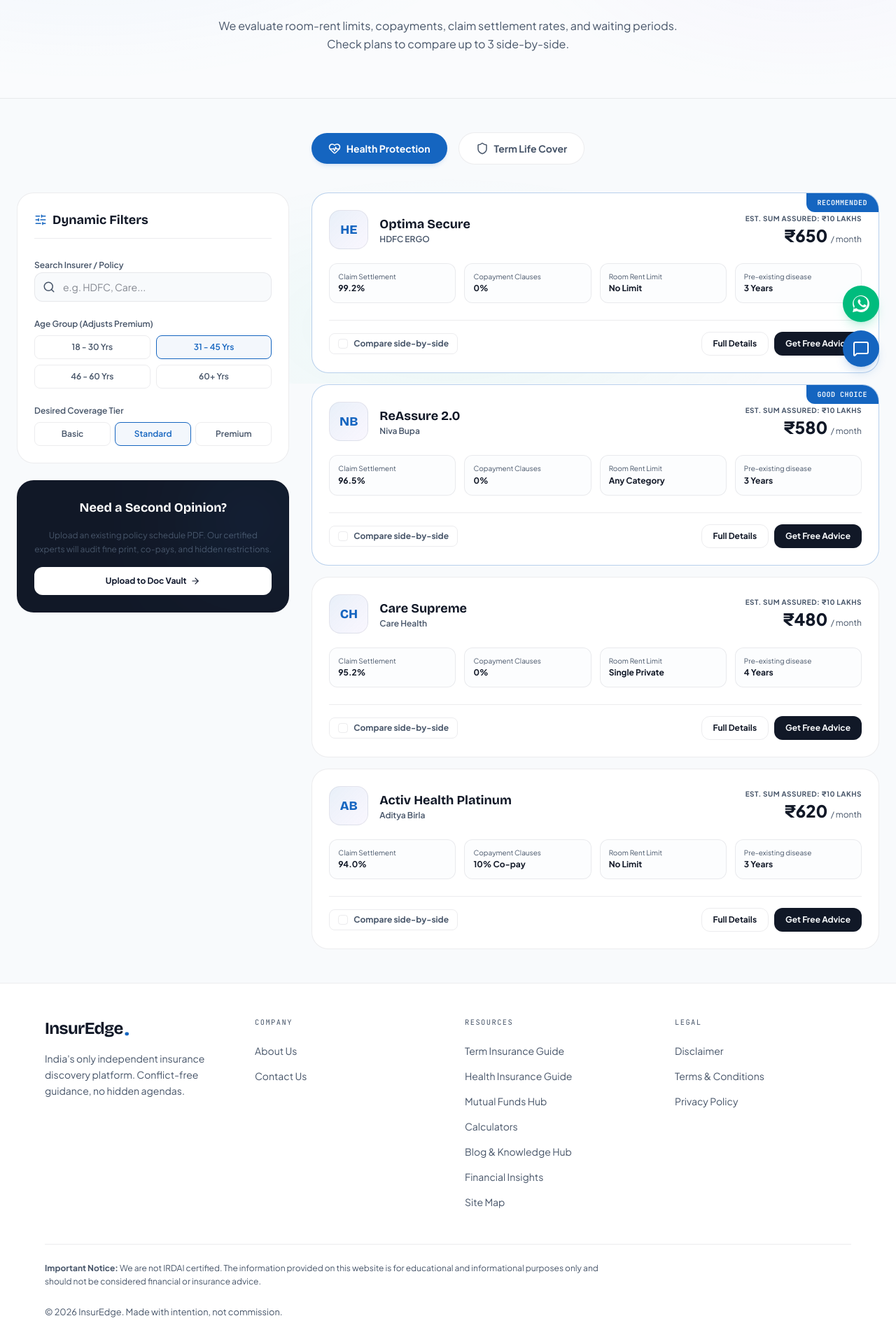
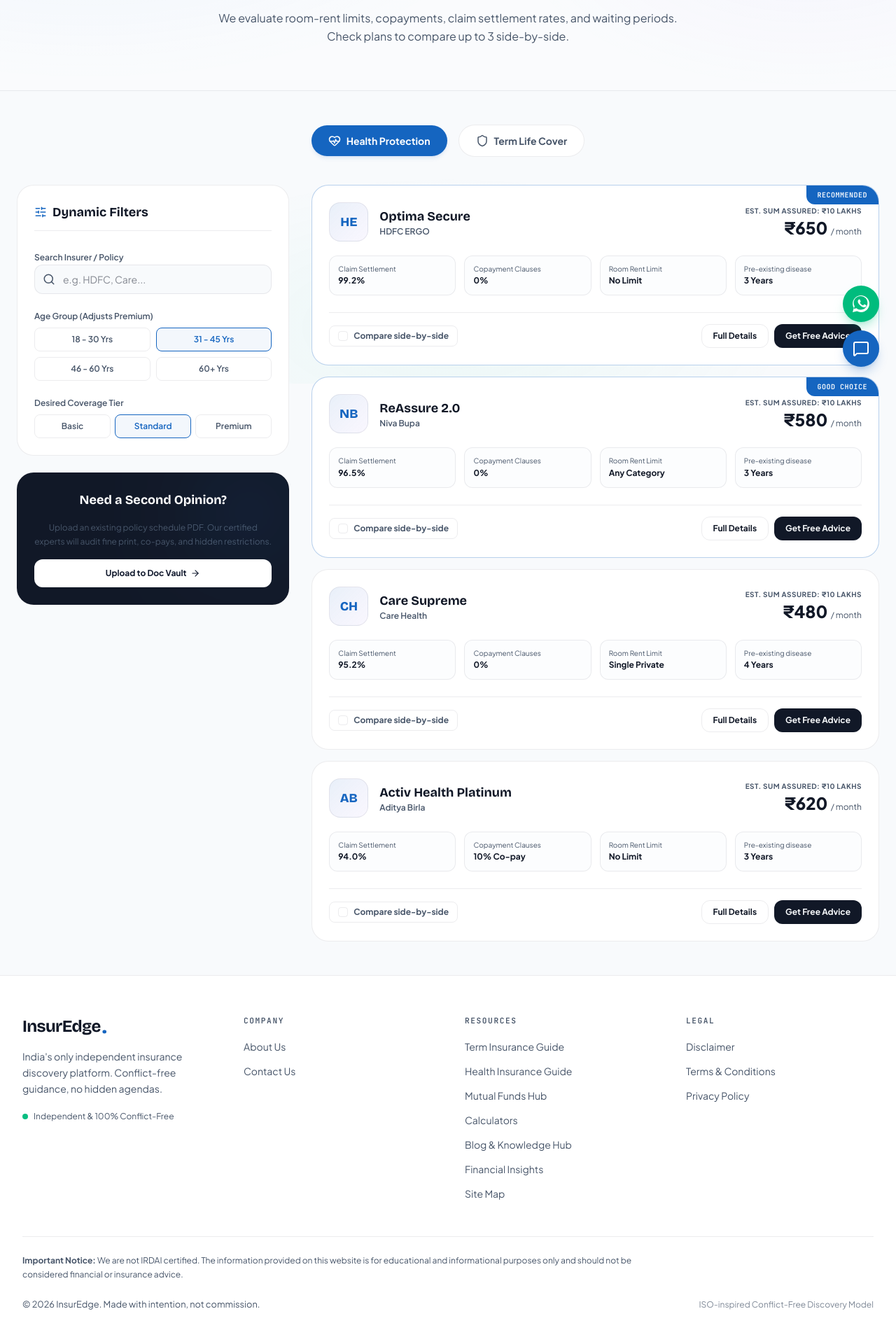
Before and after one commit to amit0000123/Insuredge, a Next.js app: page /plans in a window 1280 px wide. Shown: the part 252-2172 px from the top of the page at 70% size. Built offline with nearby package versions, Linux system fonts and the light colour scheme.

Commit message:
feat(ui): modernize responsiveness, micro-interactions, and accessibility to 2026 standards

```diff
--- a/app/globals.css
+++ b/app/globals.css
@@ -90,13 +90,53 @@
   --accent-glow: rgba(255, 94, 125, 0.3);
 }
 
+html {
+  scroll-behavior: smooth;
+  overflow-x: clip;
+  max-width: 100%;
+}
+
 body {
   font-family: var(--font-sans), 'Inter', system-ui, sans-serif;
   background-color: var(--background);
   color: var(--text-primary);
   transition: background-color 0.3s ease, color 0.3s ease, border-color 0.3s ease;
-  overflow-x: hidden;
+  overflow-x: clip;
+  max-width: 100%;
+  -webkit-font-smoothing: antialiased;
+  -moz-osx-font-smoothing: grayscale;
 }
+
+/* Accessible focus ring across all interactive elements */
+:focus-visible {
+  outline: 2px solid var(--primary);
+  outline-offset: 2px;
+}
+
+/* Touch-action optimization for mobile sliders and scrollers */
+input[type="range"] {
+  touch-action: pan-y;
+}
+
+/* Safe area insets for notched and home-bar devices */
+.pb-safe {
+  padding-bottom: max(env(safe-area-inset-bottom, 0px), 8px);
+}
+
+.pt-safe {
+  padding-top: max(env(safe-area-inset-top, 0px), 8px);
+}
+
+/* Respect user reduced-motion preference */
+@media (prefers-reduced-motion: reduce) {
+  *, ::before, ::after {
+    animation-duration: 0.01ms !important;
+    animation-iteration-count: 1 !important;
+    transition-duration: 0.01ms !important;
+    scroll-behavior: auto !important;
+  }
+}
+
 
 /* Mesh Background adapting to product themes */
 .mesh {
@@ -193,11 +233,15 @@
 
 /* Dynamic Typography with clamp() */
 h1 {
-  font-size: clamp(2.25rem, 6vw, 4rem);
+  font-size: clamp(1.875rem, 5vw + 0.5rem, 3.75rem);
+  line-height: 1.15;
+  letter-spacing: -0.02em;
 }
 
 h2 {
-  font-size: clamp(1.75rem, 4vw, 2.75rem);
+  font-size: clamp(1.5rem, 3.5vw + 0.25rem, 2.75rem);
+  line-height: 1.25;
+  letter-spacing: -0.015em;
 }
 
 /* Custom premium elements that adapt to theme */
@@ -214,13 +258,18 @@
   display: inline-flex;
   align-items: center;
   gap: 0.5rem;
-  transition: transform 0.2s, box-shadow 0.2s;
+  transition: transform 0.2s cubic-bezier(0.16, 1, 0.3, 1), box-shadow 0.2s cubic-bezier(0.16, 1, 0.3, 1), opacity 0.15s ease;
   box-shadow: 0 4px 20px rgba(59, 130, 246, 0.25);
+  user-select: none;
 }
 
 .btn-primary-custom:hover {
   transform: translateY(-2px);
   box-shadow: 0 8px 30px rgba(59, 130, 246, 0.4);
+}
+
+.btn-primary-custom:active {
+  transform: translateY(0) scale(0.98);
 }
 
 .btn-outline-custom {
@@ -236,12 +285,18 @@
   align-items: center;
   gap: 0.5rem;
   backdrop-filter: blur(8px);
-  transition: all 0.2s;
+  transition: all 0.2s cubic-bezier(0.16, 1, 0.3, 1);
+  user-select: none;
 }
 
 .btn-outline-custom:hover {
   background: rgba(255, 255, 255, 0.08);
   border-color: rgba(120, 120, 120, 0.3);
+  transform: translateY(-1px);
+}
+
+.btn-outline-custom:active {
+  transform: translateY(0) scale(0.98);
 }
 
 .dark .btn-outline-custom {
--- a/components/ChatWidget.tsx
+++ b/components/ChatWidget.tsx
@@ -205,18 +205,18 @@
   return (
     <>
       {/* Floating Action Buttons Group */}
-      <div className="fixed bottom-20 right-4 sm:bottom-6 sm:right-6 xl:bottom-6 xl:right-6 flex flex-col items-center space-y-3 z-40 font-sans">
+      <div className="fixed bottom-[calc(4.75rem+env(safe-area-inset-bottom,0px))] right-3 sm:bottom-6 sm:right-6 xl:bottom-6 xl:right-6 flex flex-col items-center space-y-3 z-40 font-sans">
         {/* WhatsApp Redirection Button */}
         <motion.a
           href="https://wa.me/9118004195920?text=Hi%20InsurEdge%2C%20I%20would%20like%20to%20get%20unbiased%20advice%20on%20my%20insurance."
           target="_blank"
           rel="noopener noreferrer"
-          whileHover={{ scale: 1.1, y: -2 }}
-          whileTap={{ scale: 0.95 }}
-          className="bg-emerald-500 hover:bg-emerald-600 text-white p-3.5 rounded-full shadow-lg shadow-emerald-500/20 flex items-center justify-center cursor-pointer transition-colors"
-          aria-label="Chat on WhatsApp"
+          whileHover={{ scale: 1.08, y: -2 }}
+          whileTap={{ scale: 0.94 }}
+          className="bg-emerald-500 hover:bg-emerald-600 active:scale-95 text-white p-3.5 rounded-full shadow-lg shadow-emerald-500/25 flex items-center justify-center cursor-pointer transition-all focus-visible:ring-2 focus-visible:ring-emerald-400 min-w-[48px] min-h-[48px]"
+          aria-label="Chat with advisor on WhatsApp"
         >
-          <svg className="w-6 h-6 fill-current" viewBox="0 0 24 24">
+          <svg className="w-6 h-6 fill-current" viewBox="0 0 24 24" aria-hidden="true">
             <path d="M.057 24l1.687-6.163c-1.041-1.804-1.588-3.849-1.587-5.946C.06 5.348 5.397.01 12.008.01c3.202.001 6.212 1.246 8.477 3.514 2.266 2.268 3.507 5.28 3.505 8.484-.004 6.657-5.34 11.997-11.953 11.997-2.005-.001-3.973-.502-5.731-1.456L0 24zm6.59-4.846c1.6.95 3.188 1.449 4.825 1.451 5.436 0 9.86-4.37 9.864-9.799.002-2.63-1.023-5.101-2.885-6.965C16.528 2.01 14.069.993 11.453.993 6.01.993 1.587 5.363 1.584 10.793c-.001 1.693.447 3.344 1.3 4.8l-.996 3.633 3.759-.979zm12.308-5.328c-.297-.149-1.758-.867-2.03-.967-.273-.099-.471-.148-.67.15-.197.297-.767.966-.94 1.164-.173.199-.347.223-.644.075-.297-.15-1.255-.463-2.39-1.475-.883-.788-1.48-1.761-1.653-2.059-.173-.297-.018-.458.13-.606.134-.133.298-.347.446-.52.149-.174.198-.298.298-.497.099-.198.05-.371-.025-.52-.075-.149-.669-1.612-.916-2.207-.242-.579-.487-.501-.669-.51l-.57-.01c-.198 0-.52.074-.792.372-.272.297-1.04 1.016-1.04 2.479 0 1.462 1.065 2.875 1.213 3.074.149.198 2.096 3.2 5.077 4.487.709.306 1.262.489 1.694.625.712.227 1.36.195 1.871.118.571-.085 1.758-.719 2.006-1.413.248-.694.248-1.289.173-1.413-.074-.124-.272-.198-.57-.347z"/>
           </svg>
         </motion.a>
@@ -224,11 +224,13 @@
         {/* AI Chat Widget Toggle */}
         <motion.button
           suppressHydrationWarning
+          type="button"
           onClick={() => setIsOpen(!isOpen)}
-          whileHover={{ scale: 1.1, y: -2 }}
-          whileTap={{ scale: 0.95 }}
-          className="bg-primary-custom hover:opacity-90 text-white p-3.5 rounded-full shadow-lg shadow-primary-custom/20 flex items-center justify-center cursor-pointer transition-all"
-          aria-label="Toggle AI assistant"
+          whileHover={{ scale: 1.08, y: -2 }}
+          whileTap={{ scale: 0.94 }}
+          className="bg-primary-custom hover:opacity-95 active:scale-95 text-white p-3.5 rounded-full shadow-lg shadow-primary-custom/25 flex items-center justify-center cursor-pointer transition-all focus-visible:ring-2 focus-visible:ring-primary-custom min-w-[48px] min-h-[48px]"
+          aria-label={isOpen ? "Close AI assistant" : "Open AI assistant"}
+          aria-expanded={isOpen}
         >
           {isOpen ? <X className="w-6 h-6" /> : <MessageSquare className="w-6 h-6" />}
         </motion.button>
@@ -241,7 +243,9 @@
             initial={{ opacity: 0, scale: 0.95, y: 30 }}
             animate={{ opacity: 1, scale: 1, y: 0 }}
             exit={{ opacity: 0, scale: 0.95, y: 30 }}
-            className="fixed bottom-24 right-4 sm:bottom-28 sm:right-6 w-[calc(100vw-2rem)] sm:w-96 max-w-full bg-surface border border-border-custom rounded-3xl shadow-2xl overflow-hidden z-40 flex flex-col h-[480px] max-h-[calc(100dvh-120px)] transition-colors duration-300"
+            role="dialog"
+            aria-label="InsurEdge Virtual Advisor"
+            className="fixed bottom-[calc(5rem+env(safe-area-inset-bottom,0px))] right-2 sm:right-6 sm:bottom-24 w-[calc(100vw-1rem)] sm:w-96 max-w-full bg-surface border border-border-custom rounded-3xl shadow-2xl overflow-hidden z-40 flex flex-col h-[500px] max-h-[calc(100dvh-120px)] transition-colors duration-300"
           >
             {/* Header */}
             <div className="bg-background/80 px-6 py-4 flex items-center justify-between border-b border-border-custom backdrop-blur-md">
@@ -353,8 +357,9 @@
                   <button
                     suppressHydrationWarning
                     key={prompt}
+                    type="button"
                     onClick={() => handleSendMessage(prompt)}
-                    className="bg-background hover:bg-background/80 text-text-primary text-[10px] font-bold py-1.5 px-3 rounded-full border border-border-custom cursor-pointer transition-colors"
+                    className="min-h-[32px] bg-background hover:bg-background/80 active:scale-95 text-text-primary text-[10px] font-semibold py-1.5 px-3 rounded-full border border-border-custom cursor-pointer transition-all focus-visible:ring-2 focus-visible:ring-primary-custom"
                   >
                     {prompt}
                   </button>
@@ -376,12 +381,13 @@
                 value={inputText}
                 onChange={(e) => setInputText(e.target.value)}
                 placeholder={isHandoff ? "Type phone number or email..." : "Ask about 80D limits, term covers..."}
-                className="flex-1 bg-background text-xs py-2.5 px-4 rounded-xl border border-border-custom focus:outline-none focus:border-primary-custom text-text-primary"
+                className="flex-1 bg-background text-xs min-h-[44px] py-2 px-4 rounded-xl border border-border-custom focus:outline-none focus:ring-2 focus:ring-primary-custom text-text-primary"
               />
               <button
                 suppressHydrationWarning
                 type="submit"
-                className="bg-primary-custom text-white p-2.5 rounded-xl cursor-pointer hover:opacity-90 transition-opacity"
+                aria-label="Send message"
+                className="min-w-[44px] min-h-[44px] bg-primary-custom text-white rounded-xl cursor-pointer hover:opacity-95 active:scale-95 flex items-center justify-center transition-all focus-visible:ring-2 focus-visible:ring-primary-custom shadow-sm"
               >
                 <Send className="h-4 w-4" />
               </button>
--- a/components/Footer.tsx
+++ b/components/Footer.tsx
@@ -4,29 +4,39 @@
   const currentYear = new Date().getFullYear();
 
   return (
-    <footer className="bg-surface border-t border-border-custom px-[5vw] py-12 relative z-10 font-sans transition-colors duration-300">
-      <div className="max-w-7xl mx-auto grid grid-cols-1 md:grid-cols-2 lg:grid-cols-4 gap-12 mb-12 text-left">
+    <footer className="bg-surface border-t border-border-custom px-4 sm:px-6 lg:px-8 pt-14 pb-28 xl:pb-14 relative z-10 font-sans transition-colors duration-300">
+      <div className="max-w-7xl mx-auto grid grid-cols-1 sm:grid-cols-2 lg:grid-cols-4 gap-10 lg:gap-12 mb-12 text-left">
         {/* Brand Column */}
-        <div className="space-y-4">
+        <div className="space-y-4 sm:col-span-2 lg:col-span-1">
           <div className="font-display font-bold text-2xl tracking-tight text-text-primary flex items-center gap-0.5">
             InsurEdge<span className="text-primary-custom text-3xl font-bold leading-none">.</span>
           </div>
-          <p className="text-[0.875rem] text-text-secondary leading-relaxed max-w-[280px]">
+          <p className="text-[0.875rem] text-text-secondary leading-relaxed max-w-[320px]">
             India's only independent insurance discovery platform. Conflict-free guidance, no hidden agendas.
           </p>
+          <div className="flex items-center gap-2 pt-1 text-xs text-text-secondary">
+            <span className="inline-block w-2 h-2 rounded-full bg-emerald-500 animate-pulse" />
+            <span>Independent &amp; 100% Conflict-Free</span>
+          </div>
         </div>
 
         {/* Company Links */}
         <div>
-          <h4 className="font-mono text-[0.65rem] tracking-[0.14em] text-text-secondary uppercase mb-5">Company</h4>
-          <ul className="list-none p-0 m-0 space-y-3">
+          <h4 className="font-mono text-[0.7rem] font-semibold tracking-[0.14em] text-text-secondary uppercase mb-4">Company</h4>
+          <ul className="list-none p-0 m-0 space-y-2.5">
             <li>
-              <Link href="/about" className="text-text-secondary hover:text-primary-custom text-[0.875rem] transition-colors">
+              <Link
+                href="/about"
+                className="group inline-flex items-center text-text-secondary hover:text-primary-custom text-[0.875rem] transition-all duration-200 hover:translate-x-1 focus-visible:ring-2 focus-visible:ring-primary-custom rounded-md py-0.5"
+              >
                 About Us
               </Link>
             </li>
             <li>
-              <Link href="/contact" className="text-text-secondary hover:text-primary-custom text-[0.875rem] transition-colors">
+              <Link
+                href="/contact"
+                className="group inline-flex items-center text-text-secondary hover:text-primary-custom text-[0.875rem] transition-all duration-200 hover:translate-x-1 focus-visible:ring-2 focus-visible:ring-primary-custom rounded-md py-0.5"
+              >
                 Contact Us
               </Link>
             </li>
@@ -35,40 +45,61 @@
 
         {/* Resources & Support */}
         <div>
-          <h4 className="font-mono text-[0.65rem] tracking-[0.14em] text-text-secondary uppercase mb-5">Resources</h4>
-          <ul className="list-none p-0 m-0 space-y-3">
+          <h4 className="font-mono text-[0.7rem] font-semibold tracking-[0.14em] text-text-secondary uppercase mb-4">Resources</h4>
+          <ul className="list-none p-0 m-0 space-y-2.5">
             <li>
-              <Link href="/term-insurance" className="text-text-secondary hover:text-primary-custom text-[0.875rem] transition-colors">
+              <Link
+                href="/term-insurance"
+                className="group inline-flex items-center text-text-secondary hover:text-primary-custom text-[0.875rem] transition-all duration-200 hover:translate-x-1 focus-visible:ring-2 focus-visible:ring-primary-custom rounded-md py-0.5"
+              >
                 Term Insurance Guide
               </Link>
             </li>
             <li>
-              <Link href="/health-insurance" className="text-text-secondary hover:text-primary-custom text-[0.875rem] transition-colors">
+              <Link
+                href="/health-insurance"
+                className="group inline-flex items-center text-text-secondary hover:text-primary-custom text-[0.875rem] transition-all duration-200 hover:translate-x-1 focus-visible:ring-2 focus-visible:ring-primary-custom rounded-md py-0.5"
+              >
                 Health Insurance Guide
               </Link>
             </li>
             <li>
-              <Link href="/mutual-funds" className="text-text-secondary hover:text-primary-custom text-[0.875rem] transition-colors">
+              <Link
+                href="/mutual-funds"
+                className="group inline-flex items-center text-text-secondary hover:text-primary-custom text-[0.875rem] transition-all duration-200 hover:translate-x-1 focus-visible:ring-2 focus-visible:ring-primary-custom rounded-md py-0.5"
+              >
                 Mutual Funds Hub
               </Link>
             </li>
             <li>
-              <Link href="/calculator" className="text-text-secondary hover:text-primary-custom text-[0.875rem] transition-colors">
+              <Link
+                href="/calculator"
+                className="group inline-flex items-center text-text-secondary hover:text-primary-custom text-[0.875rem] transition-all duration-200 hover:translate-x-1 focus-visible:ring-2 focus-visible:ring-primary-custom rounded-md py-0.5"
+              >
                 Calculators
               </Link>
             </li>
             <li>
-              <Link href="/blog" className="text-text-secondary hover:text-primary-custom text-[0.875rem] transition-colors">
+              <Link
+                href="/blog"
+                className="group inline-flex items-center text-text-secondary hover:text-primary-custom text-[0.875rem] transition-all duration-200 hover:translate-x-1 focus-visible:ring-2 focus-visible:ring-primary-custom rounded-md py-0.5"
+              >
                 Blog &amp; Knowledge Hub
               </Link>
             </li>
             <li>
-              <Link href="/insights" className="text-text-secondary hover:text-primary-custom text-[0.875rem] transition-colors">
+              <Link
+                href="/insights"
+                className="group inline-flex items-center text-text-secondary hover:text-primary-custom text-[0.875rem] transition-all duration-200 hover:translate-x-1 focus-visible:ring-2 focus-visible:ring-primary-custom rounded-md py-0.5"
+              >
                 Financial Insights
               </Link>
             </li>
             <li>
-              <Link href="/sitemap" className="text-text-secondary hover:text-primary-custom text-[0.875rem] transition-colors">
+              <Link
+                href="/sitemap"
+                className="group inline-flex items-center text-text-secondary hover:text-primary-custom text-[0.875rem] transition-all duration-200 hover:translate-x-1 focus-visible:ring-2 focus-visible:ring-primary-custom rounded-md py-0.5"
+              >
                 Site Map
               </Link>
             </li>
@@ -77,20 +108,29 @@
 
         {/* Legal Links */}
         <div>
-          <h4 className="font-mono text-[0.65rem] tracking-[0.14em] text-text-secondary uppercase mb-5">Legal</h4>
-          <ul className="list-none p-0 m-0 space-y-3">
+          <h4 className="font-mono text-[0.7rem] font-semibold tracking-[0.14em] text-text-secondary uppercase mb-4">Legal</h4>
+          <ul className="list-none p-0 m-0 space-y-2.5">
             <li>
-              <Link href="/disclaimer" className="text-text-secondary hover:text-primary-custom text-[0.875rem] transition-colors">
+              <Link
+                href="/disclaimer"
+                className="group inline-flex items-center text-text-secondary hover:text-primary-custom text-[0.875rem] transition-all duration-200 hover:translate-x-1 focus-visible:ring-2 focus-visible:ring-primary-custom rounded-md py-0.5"
+              >
                 Disclaimer
               </Link>
             </li>
             <li>
-              <Link href="/terms" className="text-text-secondary hover:text-primary-custom text-[0.875rem] transition-colors">
+              <Link
+                href="/terms"
+                className="group inline-flex items-center text-text-secondary hover:text-primary-custom text-[0.875rem] transition-all duration-200 hover:translate-x-1 focus-visible:ring-2 focus-visible:ring-primary-custom rounded-md py-0.5"
+              >
                 Terms &amp; Conditions
               </Link>
             </li>
             <li>
-              <Link href="/privacy" className="text-text-secondary hover:text-primary-custom text-[0.875rem] transition-colors">
+              <Link
+                href="/privacy"
+                className="group inline-flex items-center text-text-secondary hover:text-primary-custom text-[0.875rem] transition-all duration-200 hover:translate-x-1 focus-visible:ring-2 focus-visible:ring-primary-custom rounded-md py-0.5"
+              >
                 Privacy Policy
               </Link>
             </li>
@@ -99,13 +139,14 @@
       </div>
 
       {/* Bottom bar with IRDAI disclaimer */}
-      <div className="max-w-7xl mx-auto border-t border-border-custom pt-6 flex flex-col lg:flex-row justify-between items-start gap-6">
+      <div className="max-w-7xl mx-auto border-t border-border-custom pt-6">
         <div className="space-y-4 w-full">
-          <p className="text-[0.75rem] text-text-secondary max-w-[800px] leading-relaxed font-sans text-left">
+          <p className="text-[0.75rem] text-text-secondary max-w-4xl leading-relaxed font-sans text-left">
             <strong>Important Notice:</strong> We are not IRDAI certified. The information provided on this website is for educational and informational purposes only and should not be considered financial or insurance advice.
           </p>
-          <div className="flex justify-between items-center text-[0.8rem] text-text-secondary pt-2">
+          <div className="flex flex-col sm:flex-row justify-between items-start sm:items-center text-[0.8rem] text-text-secondary pt-2 gap-2">
             <span>© {currentYear} InsurEdge. Made with intention, not commission.</span>
+            <span className="text-[0.75rem] text-text-secondary/70">ISO-inspired Conflict-Free Discovery Model</span>
           </div>
         </div>
       </div>
```
Also changed, not shown: app/page.tsx (+42 -35 lines), components/Navbar.tsx (+47 -25 lines).
